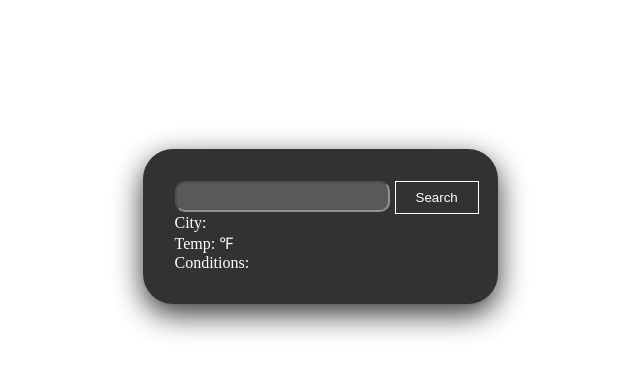
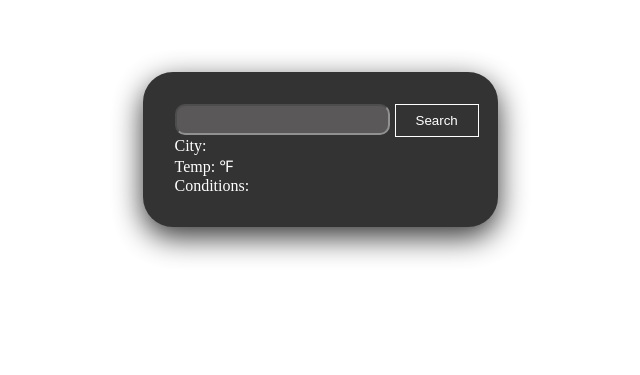
Before and after one commit to ProperPoe/simpleWeather-app.github.io, a React (Create React App) app: page / in a window 1280 px wide. Shown: the part 151-526 px from the top of the page, without its empty margins (320-960 px from the left). Built offline with nearby package versions, Linux system fonts and the light colour scheme; no server answers.

Commit message:
Changed title

```diff
--- a/public/index.html
+++ b/public/index.html
@@ -24,7 +24,7 @@
       work correctly both with client-side routing and a non-root public URL.
       Learn how to configure a non-root public URL by running `npm run build`.
     -->
-    <title>React App</title>
+    <title>Steve's Weather App</title>
   </head>
   <body>
     <noscript>You need to enable JavaScript to run this app.</noscript>
--- a/src/App.css
+++ b/src/App.css
@@ -39,6 +39,7 @@
   opacity: .8;
   padding: 2em;
   width: 355px;
+  position: fixed;
 }
 
 .card form {
```
